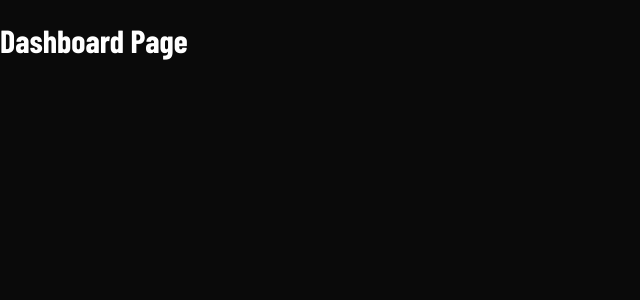
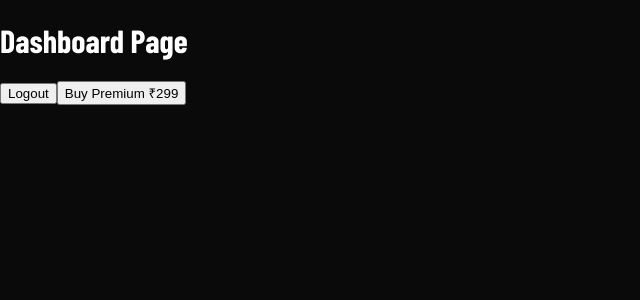
Before and after one commit to siddharththorat8082-gif/repai, a React (Create React App) app in the folder frontend/: page /dashboard in a window 1280 px wide. Shown: the top 300 px of the page, without its empty margins (0-640 px from the left). Built offline with nearby package versions, Linux system fonts and the light colour scheme; sample sign-in values are in the browser's storage; a web font is replaced by a local one.

Commit message:
add payment button

```diff
--- a/frontend/public/index.html
+++ b/frontend/public/index.html
@@ -25,6 +25,7 @@
       Learn how to configure a non-root public URL by running `npm run build`.
     -->
     <title>React App</title>
+    <script src="https://checkout.razorpay.com/v1/checkout.js"></script>
   </head>
   <body>
     <noscript>You need to enable JavaScript to run this app.</noscript>
--- a/frontend/src/pages/Dashboard.jsx
+++ b/frontend/src/pages/Dashboard.jsx
@@ -1,11 +1,44 @@
-import React from 'react';
+import { useNavigate } from 'react-router-dom';
 
-function Dashboard() {
+const Dashboard = () => {
+  const navigate = useNavigate();
+
+  const handleLogout = () => {
+    localStorage.clear();
+    navigate('/login');
+  };
+const handlePayment = async () => {
+  const options = {
+    key: rzp_test_Si7pgj8Su2KnKF,
+    amount: 29900,
+    currency: "INR",
+    name: "RepAI",
+    description: "Premium Subscription",
+    handler: function (response) {
+      alert("Payment Successful 🎉");
+      console.log(response);
+    },
+    prefill: {
+      email: "user@example.com"
+    },
+    theme: {
+      color: "#FF3B30"
+    }
+  };
+
+  const rzp = new window.Razorpay(options);
+  rzp.open();
+};
+
   return (
     <div>
       <h1>Dashboard Page</h1>
+      <button onClick={handleLogout}>Logout</button>
+      <button onClick={handlePayment}>
+       Buy Premium ₹299
+    </button>
     </div>
   );
-}
+};
 
 export default Dashboard;
```
